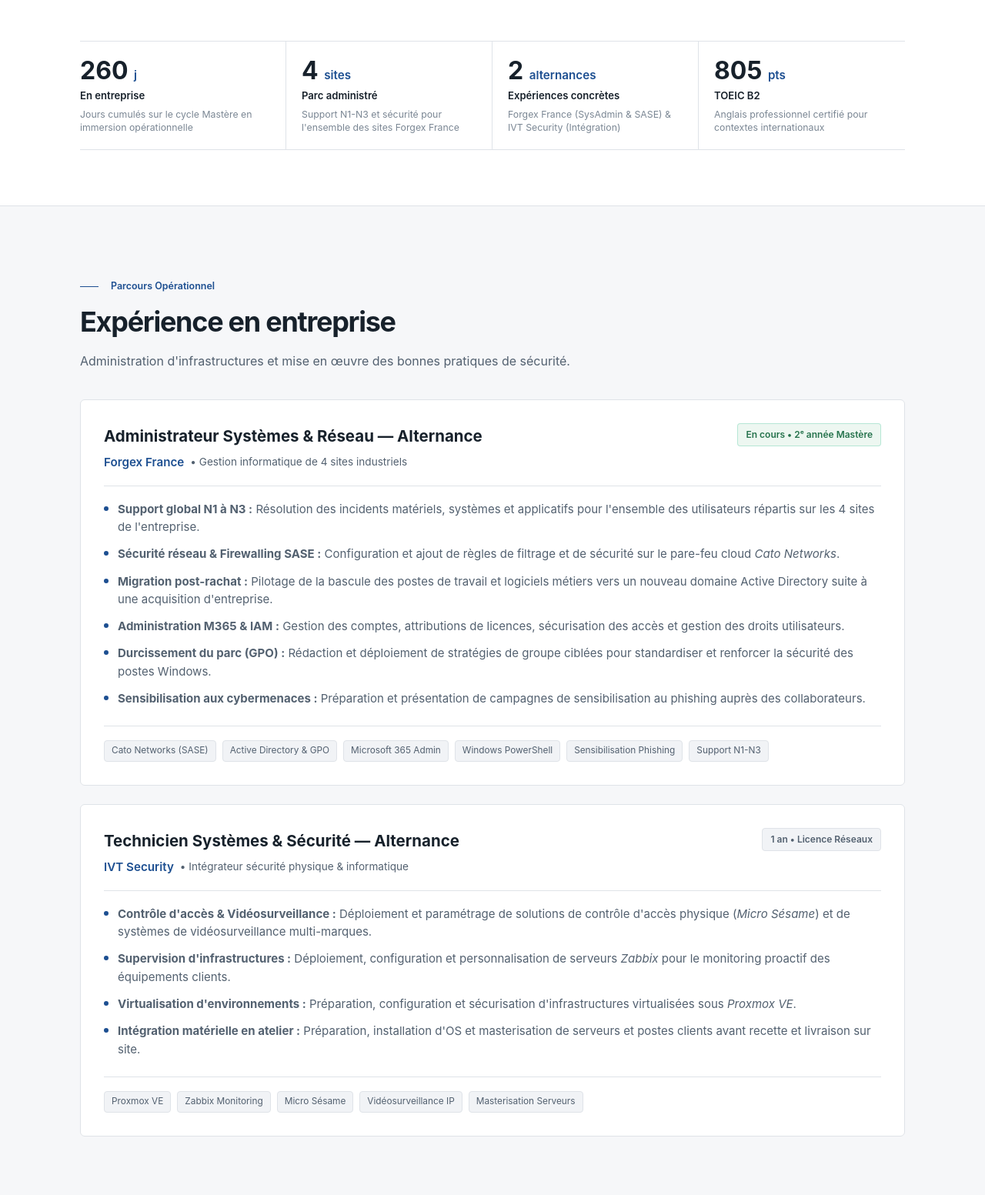
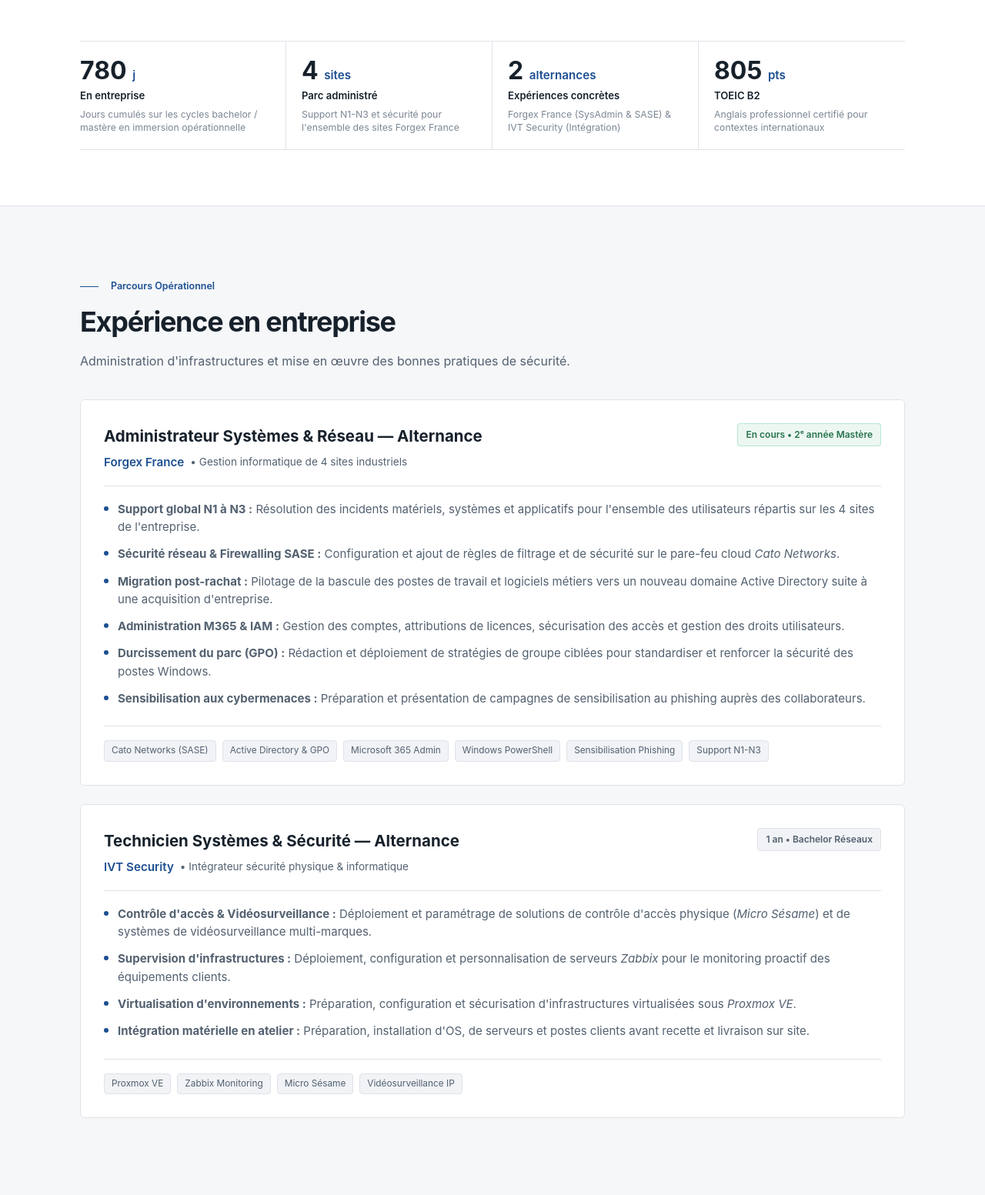
Before and after one commit to Samuel222024/book-de-competences, a plain HTML site: page index.html in a window 1280 px wide. Shown: the part 547-2100 px from the top of the page at 77% size. Drawn offline with Linux system fonts and the light colour scheme.

Commit message:
Add files via upload

```diff
--- a/index.html
+++ b/index.html
@@ -2112,9 +2112,9 @@
         <!-- Cartes métriques -->
         <div class="metrics-grid">
           <div class="metric-card">
-            <div class="metric-val">260 <span>j</span></div>
+            <div class="metric-val">780 <span>j</span></div>
             <div class="metric-label">En entreprise</div>
-            <div class="metric-desc">Jours cumulés sur le cycle Mastère en immersion opérationnelle</div>
+            <div class="metric-desc">Jours cumulés sur les cycles bachelor / mastère en immersion opérationnelle</div>
           </div>
           <div class="metric-card">
             <div class="metric-val">4 <span>sites</span></div>
@@ -2218,7 +2218,7 @@
                 </div>
               </div>
               <div class="exp-badges">
-                <span class="badge badge-past">1 an • Licence Réseaux</span>
+                <span class="badge badge-past">1 an • Bachelor Réseaux</span>
               </div>
             </div>
 
@@ -2242,8 +2242,8 @@
                 </div>
                 <div class="exp-task-item">
                   <div class="exp-task-bullet"></div>
-                  <div><strong>Intégration matérielle en atelier :</strong> Préparation, installation d'OS et
-                    masterisation de serveurs et postes clients avant recette et livraison sur site.</div>
+                  <div><strong>Intégration matérielle en atelier :</strong> Préparation, installation d'OS, de
+                    serveurs et postes clients avant recette et livraison sur site.</div>
                 </div>
               </div>
             </div>
@@ -2253,7 +2253,6 @@
               <span class="tech-pill">Zabbix Monitoring</span>
               <span class="tech-pill">Micro Sésame</span>
               <span class="tech-pill">Vidéosurveillance IP</span>
-              <span class="tech-pill">Masterisation Serveurs</span>
             </div>
           </article>
         </div>
@@ -2358,7 +2357,7 @@
           <article class="project-card">
             <div class="project-top">
               <div>
-                <div class="project-category">Projet de promotion • 4 contributeurs • Développement Bash</div>
+                <div class="project-category">Projet Bachelor, 3ème année • 4 contributeurs • Développement Bash</div>
                 <h3 class="project-name">Projet Enigma — Automatisation d'Audits Pentest</h3>
               </div>
               <span class="badge badge-past">Outillage Pentest</span>
@@ -2408,8 +2407,12 @@
                   [i] Prêt. Cliquez sur un bouton de commande ci-dessus pour simuler l'exécution.
                 </div>
               </div>
-              <div style="margin-top: 10px; padding: 10px 14px; background: var(--bg-surface-raised); border: 1px solid var(--border-subtle); border-radius: var(--radius-sm); font-size: 0.78rem; color: var(--text-dim); font-family: var(--font-mono);">
-                ℹ️ La démonstration ci-dessus est représentative du fonctionnement réel d'Enigma : les modules d'audit (Active Directory, réseau, web), la vérification des dépendances et la génération de rapport HTML sont directement issus du script <strong style="color: var(--text-muted);">enigma.sh</strong> développé dans le cadre du projet. Le terminal interactif illustre les flux d'exécution du code réel.
+              <div
+                style="margin-top: 10px; padding: 10px 14px; background: var(--bg-surface-raised); border: 1px solid var(--border-subtle); border-radius: var(--radius-sm); font-size: 0.78rem; color: var(--text-dim); font-family: var(--font-mono);">
+                ℹ️ La démonstration ci-dessus est représentative du fonctionnement réel d'Enigma : les modules d'audit
+                (Active Directory, réseau, web), la vérification des dépendances et la génération de rapport HTML sont
+                directement issus du script <strong style="color: var(--text-muted);">enigma.sh</strong> développé dans
+                le cadre du projet. Le terminal interactif illustre les flux d'exécution du code réel.
               </div>
             </div>
           </article>
@@ -2606,7 +2609,7 @@
             </div>
 
             <div class="edu-item">
-              <div class="edu-degree">Licence Chef de Projet Logiciel &amp; Réseau</div>
+              <div class="edu-degree">Bachelor Chef de Projet Logiciel &amp; Réseau</div>
               <div class="edu-school">ESGI Reims • Obtenue en alternance (IVT Security)</div>
               <div class="edu-details">Gestion de projet IT, routage avancé, protocoles de communication et sécurisation
                 des infrastructures.</div>
```
